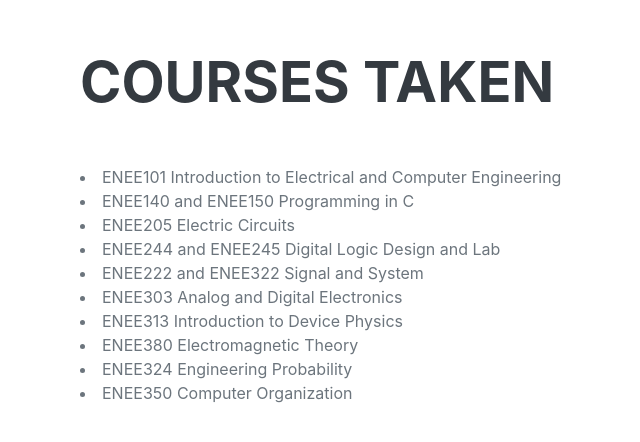
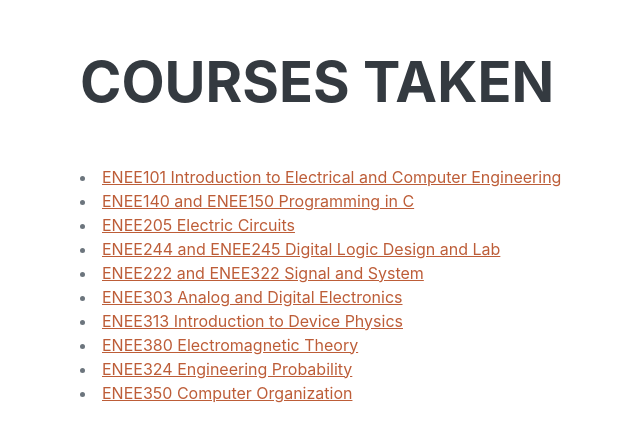
Before and after one commit to HowardHer/HowardHer.github.io, a plain HTML site: page index.html in a window 1280 px wide. Shown: the part 4978-5420 px from the top of the page, without its empty margins (240-880 px from the left). Drawn offline with nearby package versions, Linux system fonts and the light colour scheme; a web font is replaced by a local one.

Commit message:
adding courses links

```diff
--- a/index.html
+++ b/index.html
@@ -154,16 +154,16 @@
 			<section class="resume-section" id="courses taken">
                 <div class="resume-section-content">
                     <h2 class="mb-5">Courses Taken</h2>
-					<li>ENEE101 Introduction to Electrical and Computer Engineering</li>
-					<li>ENEE140 and ENEE150 Programming in C</li>
-					<li>ENEE205 Electric Circuits</li>
-					<li>ENEE244 and ENEE245 Digital Logic Design and Lab</li>
-					<li>ENEE222 and ENEE322 Signal and System</li>
-					<li>ENEE303 Analog and Digital Electronics</li>
-					<li>ENEE313 Introduction to Device Physics</li>
-					<li>ENEE380 Electromagnetic Theory</li>
-					<li>ENEE324 Engineering Probability</li>
-					<li>ENEE350 Computer Organization</li>
+					<li><a href="#!" onclick=window.open('https://ece.umd.edu/course-schedule/course/ENEE101')>ENEE101 Introduction to Electrical and Computer Engineering</a></li>
+					<li><a href="https://ece.umd.edu/course-schedule/course/ENEE140" onclick=window.open('https://ece.umd.edu/course-schedule/course/ENEE150')>ENEE140 and ENEE150 Programming in C</a></li>
+					<li><a href="#!" onclick=window.open('https://ece.umd.edu/course-schedule/course/ENEE205')>ENEE205 Electric Circuits</a></li>
+					<li><a href="https://ece.umd.edu/course-schedule/course/ENEE244" onclick=window.open('https://ece.umd.edu/course-schedule/course/ENEE245')>ENEE244 and ENEE245 Digital Logic Design and Lab</a></li>
+					<li><a href="https://ece.umd.edu/course-schedule/course/ENEE222" onclick=window.open('https://ece.umd.edu/course-schedule/course/ENEE322')>ENEE222 and ENEE322 Signal and System</a></li>
+					<li><a href="#!" onclick=window.open('https://ece.umd.edu/course-schedule/course/ENEE303')>ENEE303 Analog and Digital Electronics</a></li>
+					<li><a href="#!" onclick=window.open('https://ece.umd.edu/course-schedule/course/ENEE313')>ENEE313 Introduction to Device Physics</a></li>
+					<li><a href="#!" onclick=window.open('https://ece.umd.edu/course-schedule/course/ENEE380')>ENEE380 Electromagnetic Theory</a></li>
+					<li><a href="#!" onclick=window.open('https://ece.umd.edu/course-schedule/course/ENEE324')>ENEE324 Engineering Probability</a></li>
+					<li><a href="#!" onclick=window.open('https://ece.umd.edu/course-schedule/course/ENEE350')>ENEE350 Computer Organization</a></li>
                     </div>
             </section>
             <hr class="m-0" />
```
